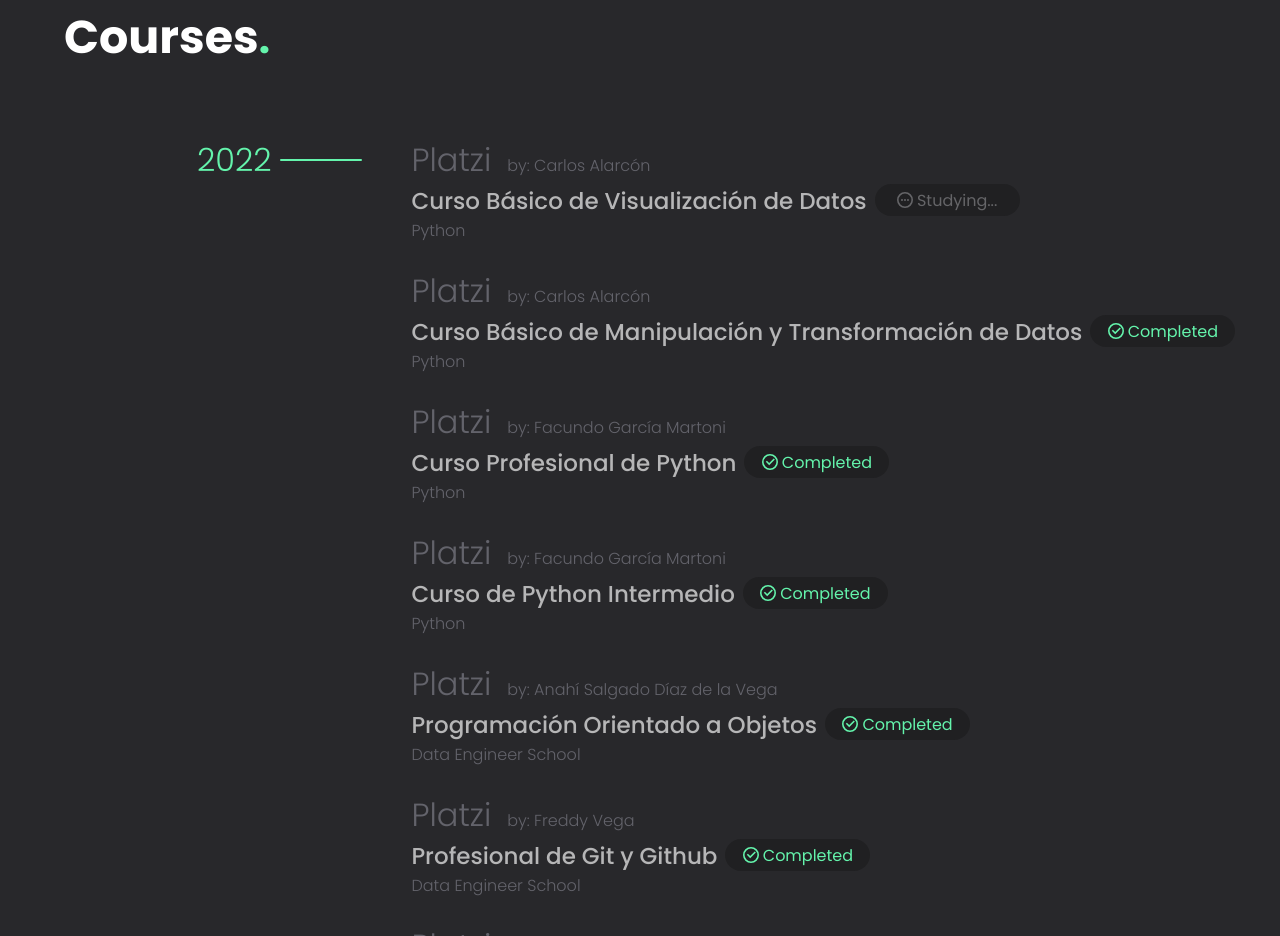
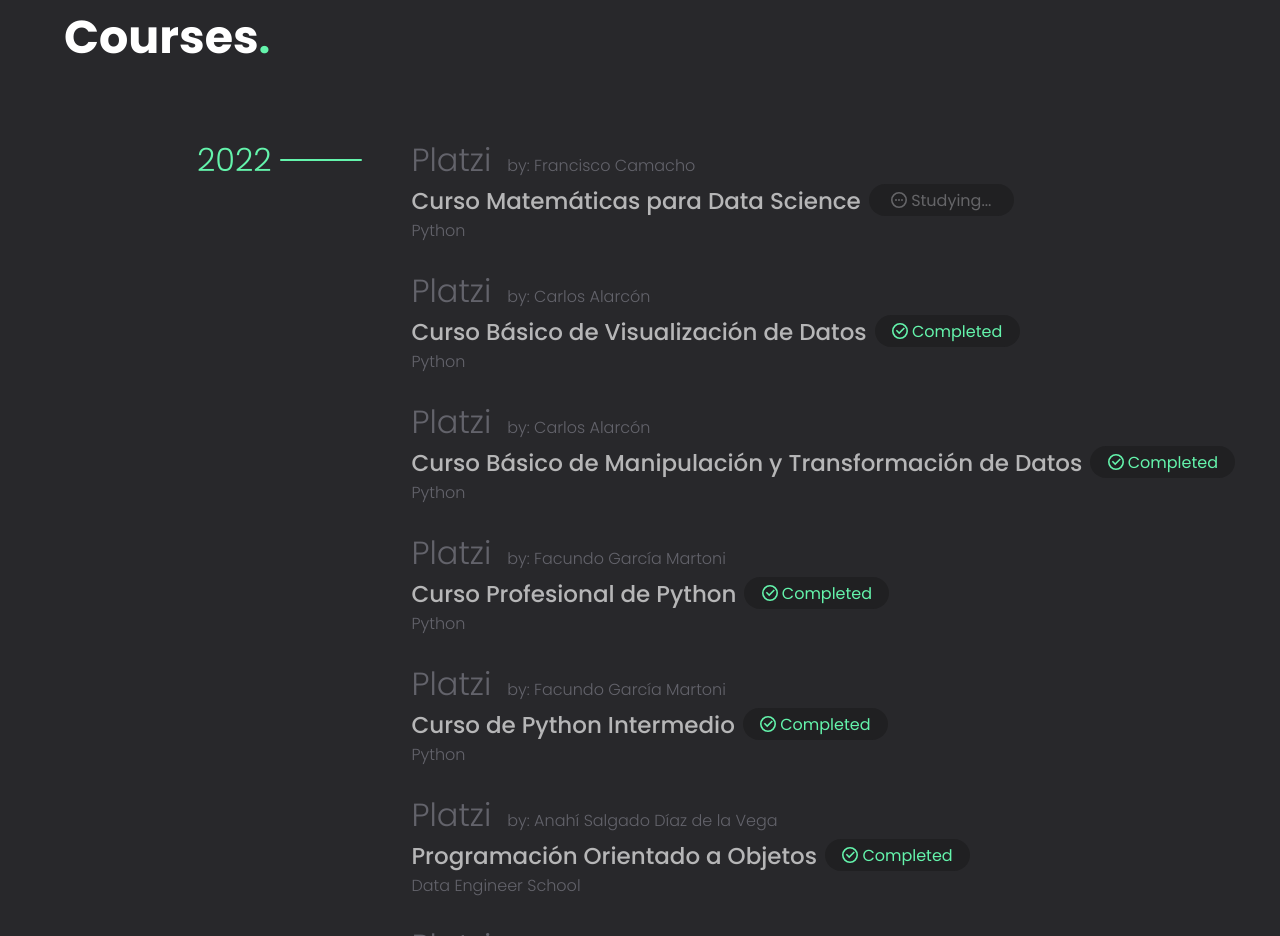
Before and after one commit to CharlyEstudio/CharlyEstudio.github.io, a plain HTML site: page index.html in a window 1280 px wide. Shown: the part 5092-6028 px from the top of the page. Drawn offline with nearby package versions, Linux system fonts and the light colour scheme.

Commit message:
Curso terminado y empezado

```diff
--- a/index.html
+++ b/index.html
@@ -382,12 +382,25 @@
                     <div>
                         <!-- CARD #0 -->
                         <div class="courses__card">
+                            <h3>Platzi<span>by: Francisco Camacho</span></h3>
+                            <div class="courses__title">
+                                <h3>Curso Matemáticas para Data Science</h3>
+                                <div class="courses__state-studying">
+                                    <svg xmlns="http://www.w3.org/2000/svg" width="16" height="16" viewBox="0 0 16 16.001"><path id="ico_cursando" d="M-4774-1750a8,8,0,0,1,8-8,8,8,0,0,1,8,8,8,8,0,0,1-8,8A8,8,0,0,1-4774-1750Zm1.6,0a6.4,6.4,0,0,0,6.4,6.4,6.4,6.4,0,0,0,6.4-6.4,6.4,6.4,0,0,0-6.4-6.4A6.4,6.4,0,0,0-4772.4-1750Zm8.4,0a1,1,0,0,1,1-1,1,1,0,0,1,1,1,1,1,0,0,1-1,1A1,1,0,0,1-4764-1750Zm-3,0a1,1,0,0,1,1-1,1,1,0,0,1,1,1,1,1,0,0,1-1,1A1,1,0,0,1-4767-1750Zm-3,0a1,1,0,0,1,1-1,1,1,0,0,1,1,1,1,1,0,0,1-1,1A1,1,0,0,1-4770-1750Z" transform="translate(4774 1758)" fill="#656568"/></svg>
+                                    <p>Studying...</p>
+                                </div>
+                            </div>
+                            <p>Python</p>
+                        </div>
+
+                        <!-- CARD #0 -->
+                        <div class="courses__card">
                             <h3>Platzi<span>by: Carlos Alarcón</span></h3>
                             <div class="courses__title">
                                 <h3>Curso Básico de Visualización de Datos</h3>
-                                <div class="courses__state-studying">
-                                    <svg xmlns="http://www.w3.org/2000/svg" width="16" height="16" viewBox="0 0 16 16.001"><path id="ico_cursando" d="M-4774-1750a8,8,0,0,1,8-8,8,8,0,0,1,8,8,8,8,0,0,1-8,8A8,8,0,0,1-4774-1750Zm1.6,0a6.4,6.4,0,0,0,6.4,6.4,6.4,6.4,0,0,0,6.4-6.4,6.4,6.4,0,0,0-6.4-6.4A6.4,6.4,0,0,0-4772.4-1750Zm8.4,0a1,1,0,0,1,1-1,1,1,0,0,1,1,1,1,1,0,0,1-1,1A1,1,0,0,1-4764-1750Zm-3,0a1,1,0,0,1,1-1,1,1,0,0,1,1,1,1,1,0,0,1-1,1A1,1,0,0,1-4767-1750Zm-3,0a1,1,0,0,1,1-1,1,1,0,0,1,1,1,1,1,0,0,1-1,1A1,1,0,0,1-4770-1750Z" transform="translate(4774 1758)" fill="#656568"/></svg>
-                                    <p>Studying...</p>
+                                <div class="courses__state-completed">
+                                    <svg xmlns="http://www.w3.org/2000/svg" width="16" height="16" viewBox="0 0 16 16"><path id="ico_completado" d="M10,18a8,8,0,1,1,8-8A8,8,0,0,1,10,18Zm0-1.6A6.4,6.4,0,1,0,3.6,10,6.4,6.4,0,0,0,10,16.4Zm-.8-3.2L5.808,9.806,6.939,8.674,9.2,10.938l4.525-4.526,1.132,1.131Z" transform="translate(-2 -2)" fill="#64f4ac"/></svg>
+                                    <p>Completed</p>
                                 </div>
                             </div>
                             <p>Python</p>
```
